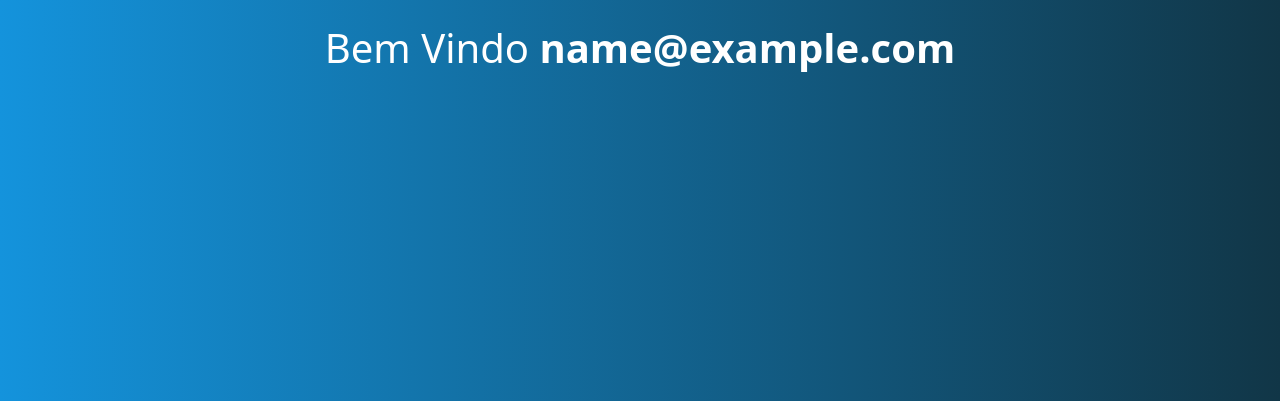
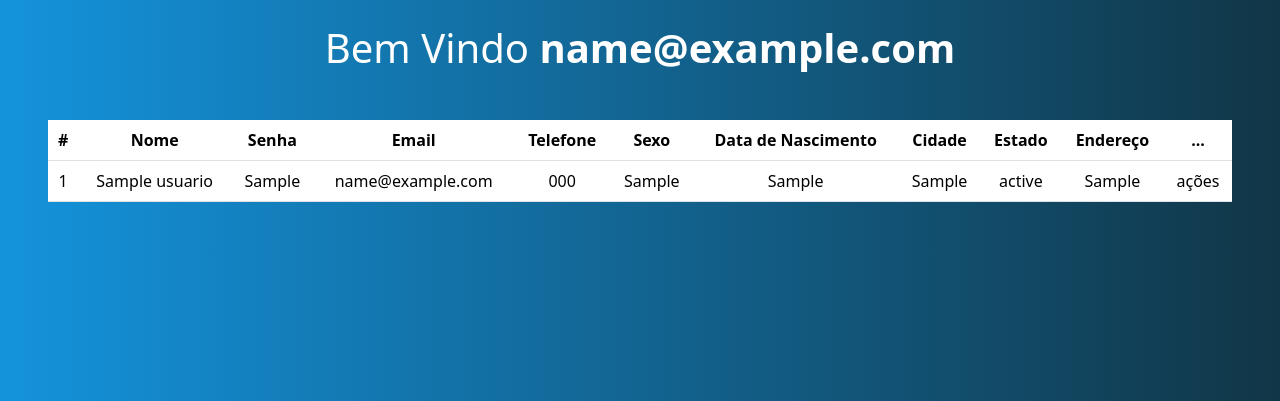
Before and after one commit to Lucassevero06/crud-php, a PHP site: page /sistema.php in a window 1280 px wide. Shown: the part 56-457 px from the top of the page. Run offline with PHP 8.4, Linux system fonts and the light colour scheme; the visitor is signed in with stand-in values (Sample User, id 1); tables that the repository leaves empty or names only in its code hold one stand-in row (values such as "Sample post").

Commit message:
realizando a listagem de usuarios cadastrados

```diff
--- a/sistema.php
+++ b/sistema.php
@@ -1,6 +1,7 @@
 <?php
 
     session_start();
+    include_once('config.php');
 //    print_r($_SESSION);
     if (!isset($_SESSION['email']) && !isset($_SESSION['senha'])) {
         unset($_SESSION['email']);
@@ -8,6 +9,10 @@
         header('Location: login.php');
     }
     $logado = $_SESSION['email'];
+
+    $sql = "SELECT * FROM usuarios ORDER BY id DESC";
+
+    $result = $conexao->query($sql);
 ?>
 
 <!doctype html>
@@ -26,6 +31,12 @@
             color: white;
             text-align: center;
         }
+
+        .table-bg {
+            background: rgba(0, 0, 0, 0.3);
+            border-radius: 15px;
+
+        }
     </style>
 </head>
 <body>
@@ -42,5 +53,43 @@
     </nav>
     <br>
     <?= "<h1>Bem Vindo <strong>$logado</strong></h1>" ?>
+    <div class="m-5">
+        <table class="table text-white table-bg">
+            <thead>
+            <tr>
+                <th scope="col">#</th>
+                <th scope="col">Nome</th>
+                <th scope="col">Senha</th>
+                <th scope="col">Email</th>
+                <th scope="col">Telefone</th>
+                <th scope="col">Sexo</th>
+                <th scope="col">Data de Nascimento</th>
+                <th scope="col">Cidade</th>
+                <th scope="col">Estado</th>
+                <th scope="col">Endereço</th>
+                <th scope="col">...</th>
+            </tr>
+            </thead>
+            <tbody>
+            <?php
+                while ($user_data = mysqli_fetch_assoc($result)) {
+                    echo "<tr>";
+                        echo "<td>" . $user_data['id'] . "</td>";
+                        echo "<td>" . $user_data['nome'] . "</td>";
+                        echo "<td>" . $user_data['senha'] . "</td>";
+                        echo "<td>" . $user_data['email'] . "</td>";
+                        echo "<td>" . $user_data['telefone'] . "</td>";
+                        echo "<td>" . $user_data['sexo'] . "</td>";
+                        echo "<td>" . $user_data['data_nasc'] . "</td>";
+                        echo "<td>" . $user_data['cidade'] . "</td>";
+                        echo "<td>" . $user_data['estado'] . "</td>";
+                        echo "<td>" . $user_data['endereco'] . "</td>";
+                        echo "<td>ações</td>";
+                    echo "</tr>";
+                }
+            ?>
+            </tbody>
+        </table>
+    </div>
 </body>
 </html>
```
